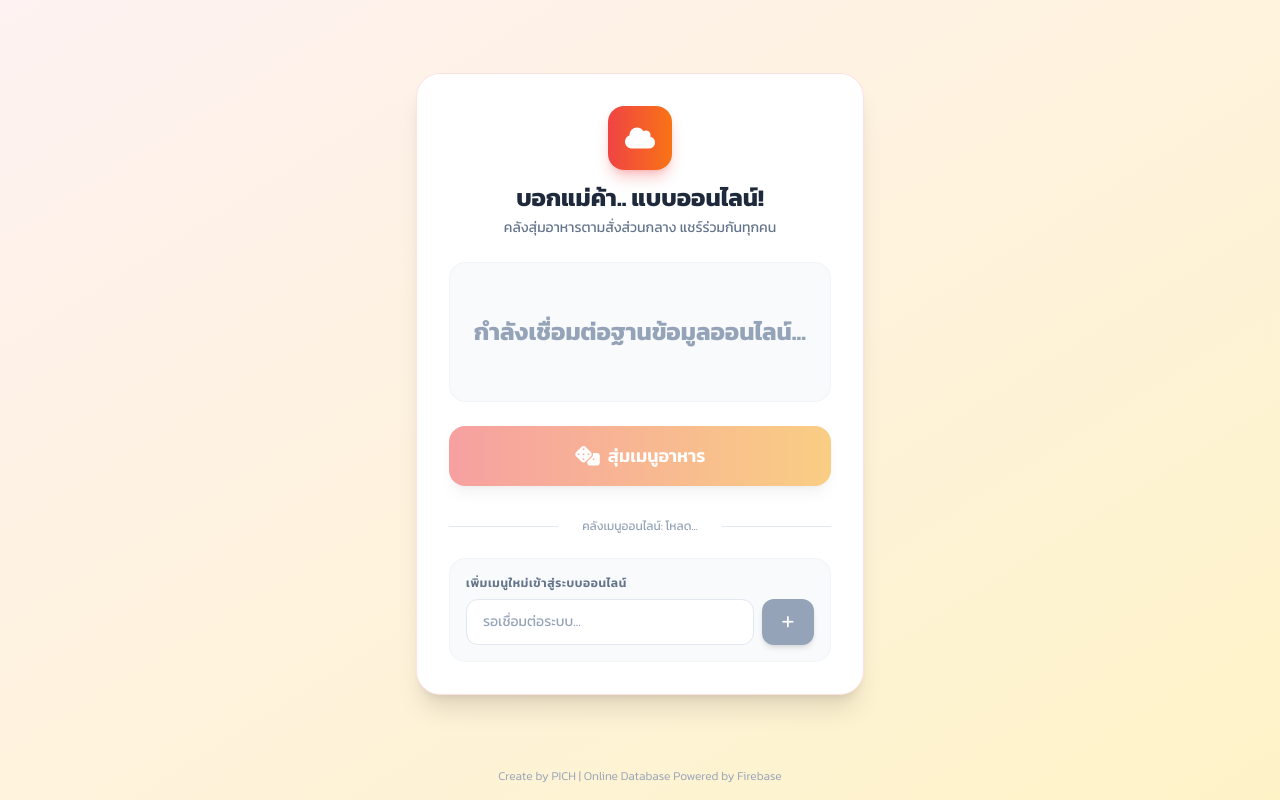
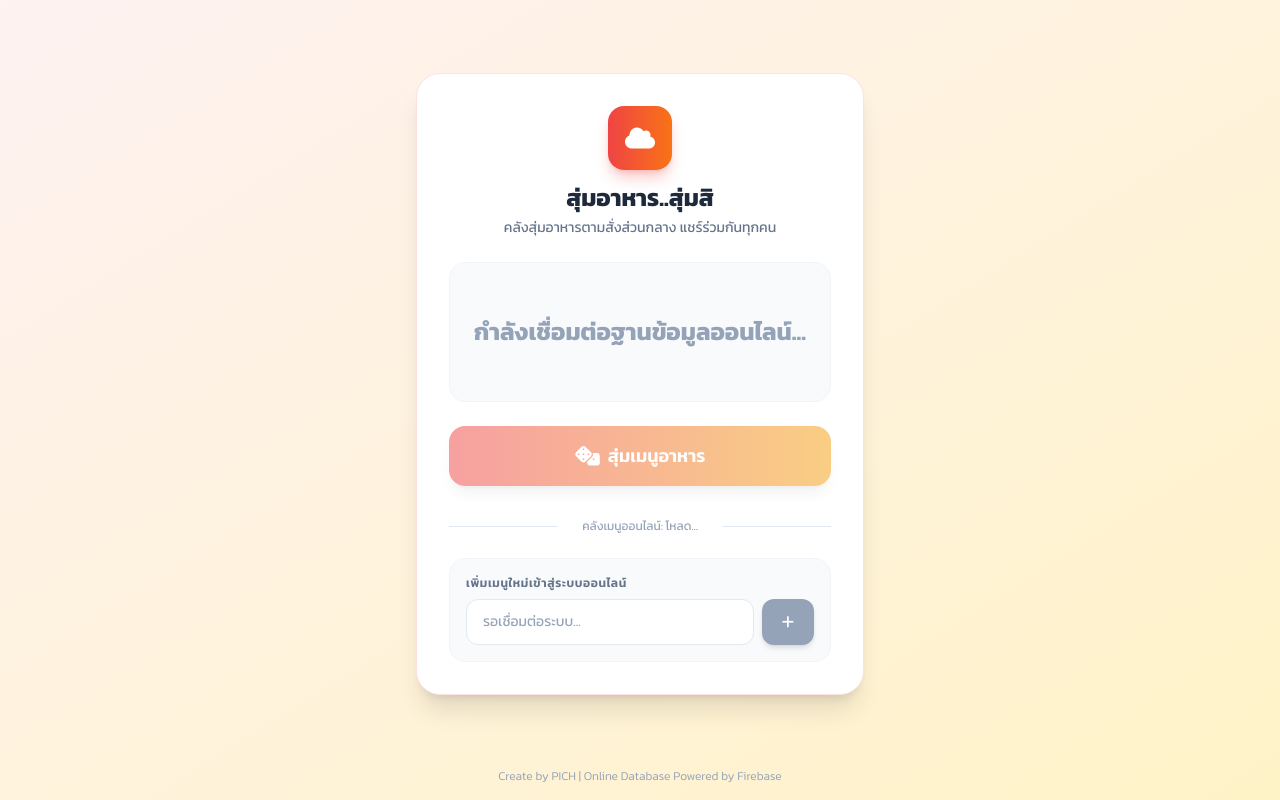
Before and after one commit to Axerlator/Random-Tamsang-Food, a plain HTML site: page index.html in a window 1280 px wide. Drawn offline with nearby package versions, Linux system fonts and the light colour scheme; no server answers.

Commit message:
index.html

```diff
--- a/index.html
+++ b/index.html
@@ -3,7 +3,7 @@
 <head>
     <meta charset="UTF-8">
     <meta name="viewport" content="width=device-width, initial-scale=1.0">
-    <title>Thai Street Food Online | คิดไม่ออกบอกแม่ค้า</title>
+    <title>Thai Street Food Online | คิดไม่ออกก็สุ่มสิ</title>
     <script src="https://cdn.tailwindcss.com"></script>
     <link rel="stylesheet" href="https://cdnjs.cloudflare.com/ajax/libs/font-awesome/6.4.0/css/all.min.css">
     <link rel="preconnect" href="https://fonts.googleapis.com">
@@ -26,7 +26,7 @@
                 <div class="inline-flex items-center justify-center w-16 h-16 bg-gradient-to-r from-red-500 to-orange-500 text-white rounded-2xl shadow-lg shadow-red-500/30 mb-3">
                     <i class="fa-solid fa-cloud text-2xl"></i>
                 </div>
-                <h1 class="text-2xl font-bold text-slate-800">บอกแม่ค้า.. แบบออนไลน์!</h1>
+                <h1 class="text-2xl font-bold text-slate-800">สุ่มอาหาร..สุ่มสิ</h1>
                 <p class="text-sm text-slate-500 mt-1">คลังสุ่มอาหารตามสั่งส่วนกลาง แชร์ร่วมกันทุกคน</p>
             </div>
 
```
